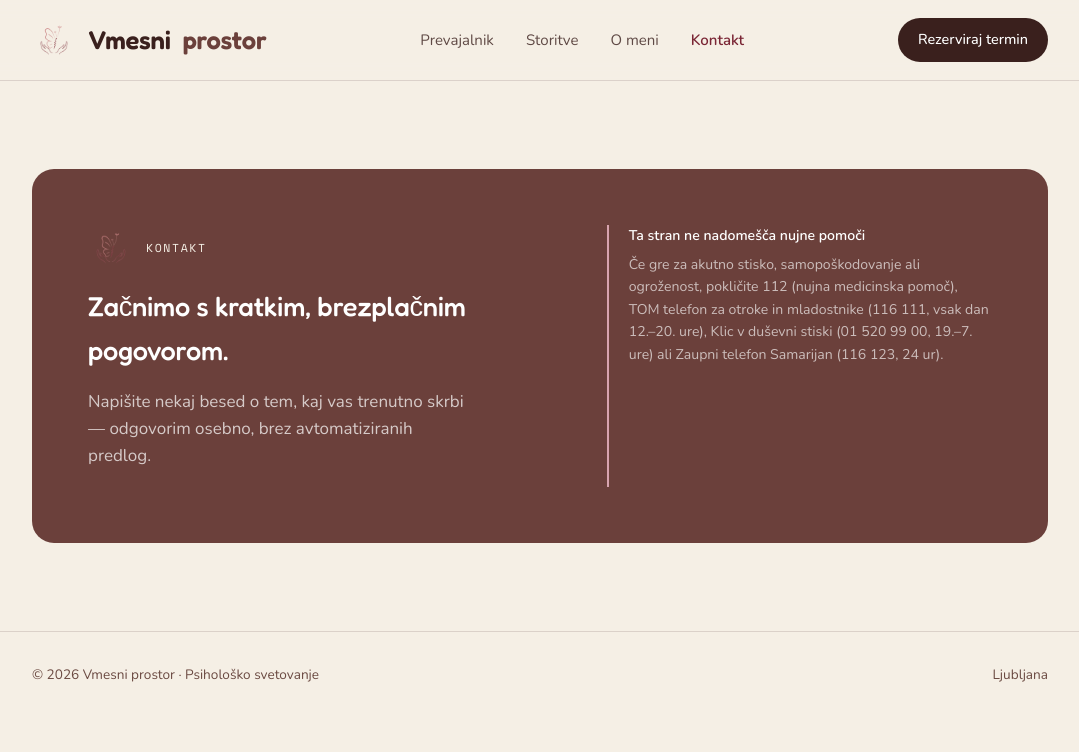
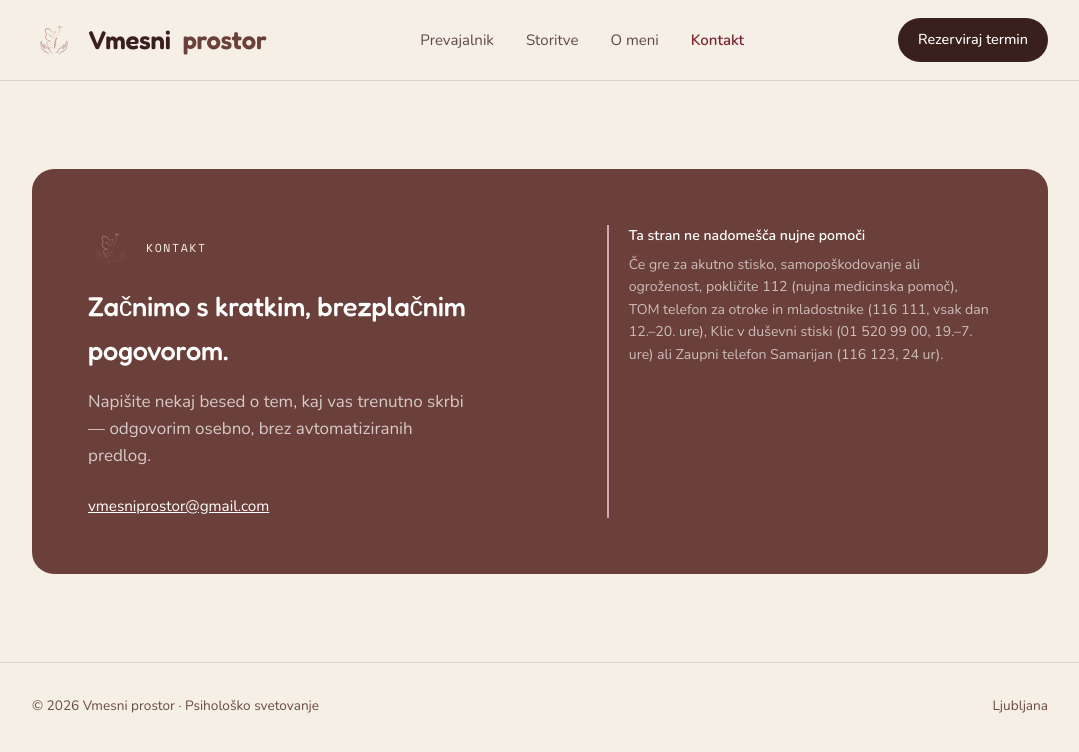
Before and after one commit to EmirMujagic/Vmesni-prostor, a Next.js app: page /kontakt in a window 1280 px wide. Shown: the top 752 px of the page, without its empty margins (100-1179 px from the left). Built offline with nearby package versions, Linux system fonts and the light colour scheme.

Commit message:
Add contact email to Kontakt page

```diff
--- a/app/kontakt/page.js
+++ b/app/kontakt/page.js
@@ -12,6 +12,9 @@ export default function KontaktPage() {
             <span className="eyebrow on-dusk">Kontakt</span>
             <h2>Začnimo s kratkim, brezplačnim pogovorom.</h2>
             <p>Napišite nekaj besed o tem, kaj vas trenutno skrbi — odgovorim osebno, brez avtomatiziranih predlog.</p>
+            <div className="contact-details">
+              <a href="mailto:vmesniprostor@gmail.com">vmesniprostor@gmail.com</a>
+            </div>
           </div>
           <div className="contact-note">
             <strong>Ta stran ne nadomešča nujne pomoči</strong>
```
